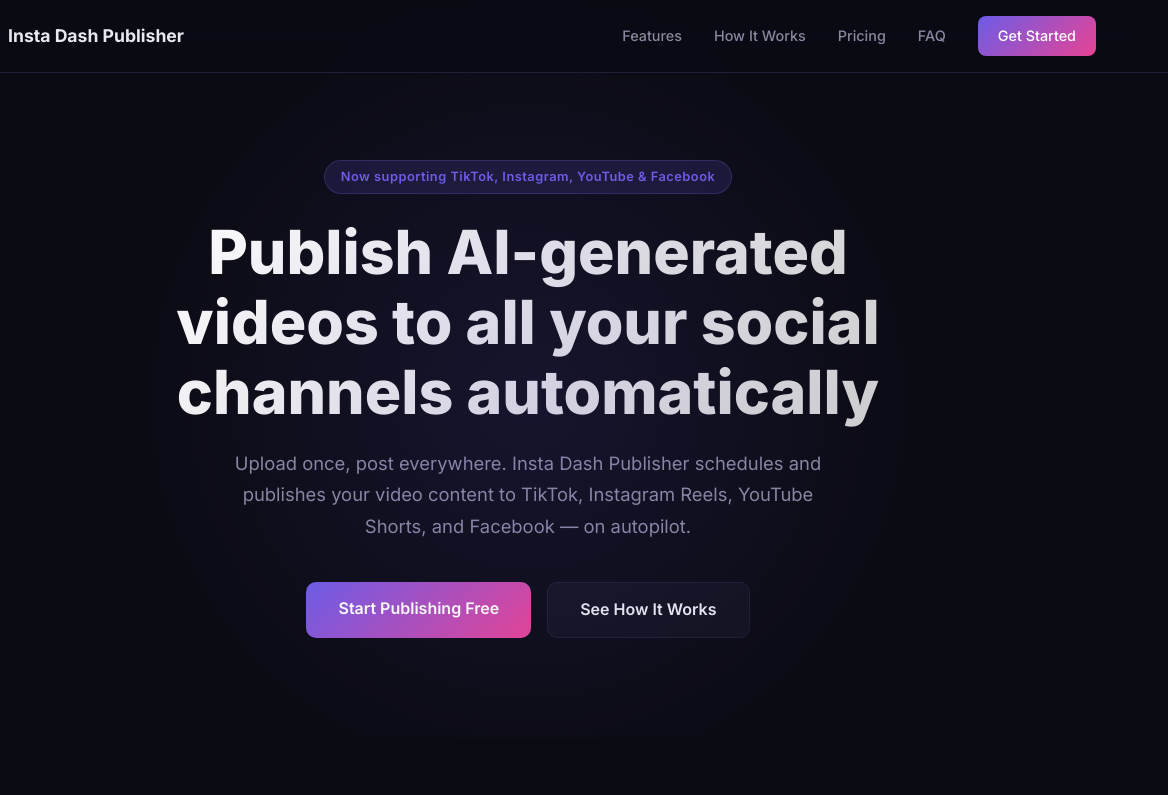
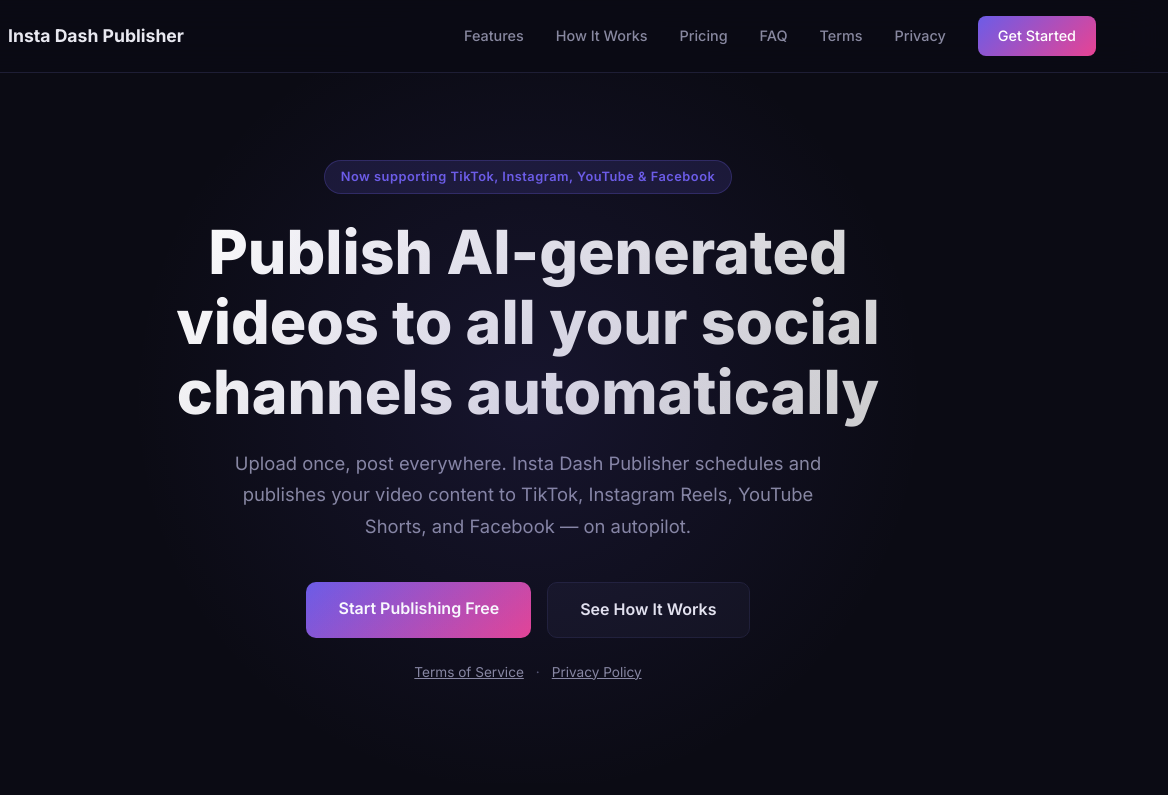
Before and after one commit to Pixels512/insta-dash-site, a plain HTML site: page index.html in a window 1280 px wide. Shown: the top 795 px of the page, 112-1280 px from the left. Drawn offline with Linux system fonts and the light colour scheme.

Commit message:
feat: add ToS and Privacy Policy links to nav bar and hero section for TikTok app review

```diff
--- a/index.html
+++ b/index.html
@@ -50,6 +50,10 @@
     .btn-primary:hover { transform: translateY(-2px); box-shadow: 0 8px 30px rgba(108,92,231,0.3); }
     .btn-secondary { background: var(--bg-card); border: 1px solid var(--border); color: var(--text); padding: 14px 32px; border-radius: var(--radius-sm); font-weight: 600; font-size: 1rem; text-decoration: none; transition: background 0.2s; display: inline-block; }
     .btn-secondary:hover { background: var(--bg-card-hover); }
+    .hero-legal { margin-top: 24px; display: flex; gap: 12px; justify-content: center; align-items: center; font-size: 0.85rem; }
+    .hero-legal a { color: var(--text-muted); text-decoration: underline; transition: color 0.2s; }
+    .hero-legal a:hover { color: var(--text); }
+    .hero-legal span { color: var(--text-dim); }
 
     /* Platform logos */
     .platforms { display: flex; justify-content: center; gap: 40px; padding: 60px 2rem 40px; opacity: 0.5; }
@@ -146,6 +150,8 @@
         <a href="#how-it-works">How It Works</a>
         <a href="#pricing">Pricing</a>
         <a href="#faq">FAQ</a>
+        <a href="/terms">Terms</a>
+        <a href="/privacy">Privacy</a>
         <a href="#get-started" class="nav-cta">Get Started</a>
       </div>
     </div>
@@ -159,6 +165,11 @@
     <div class="hero-actions">
       <a href="#get-started" class="btn-primary">Start Publishing Free</a>
       <a href="#how-it-works" class="btn-secondary">See How It Works</a>
+    </div>
+    <div class="hero-legal">
+      <a href="/terms">Terms of Service</a>
+      <span>·</span>
+      <a href="/privacy">Privacy Policy</a>
     </div>
   </section>
 
```
